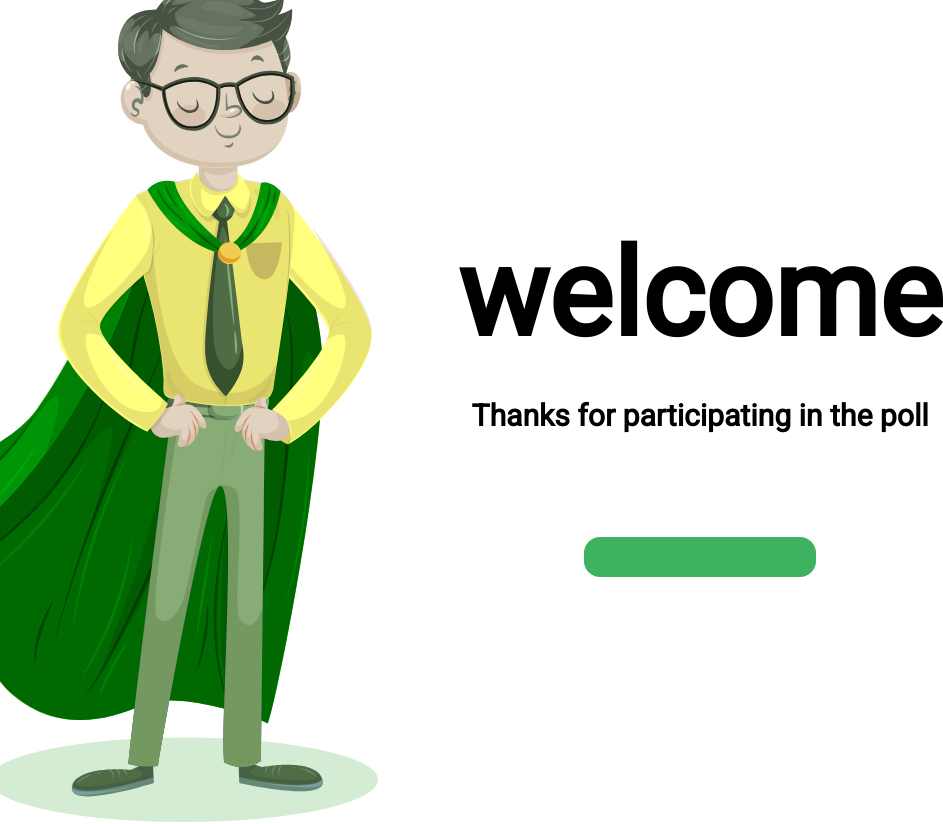
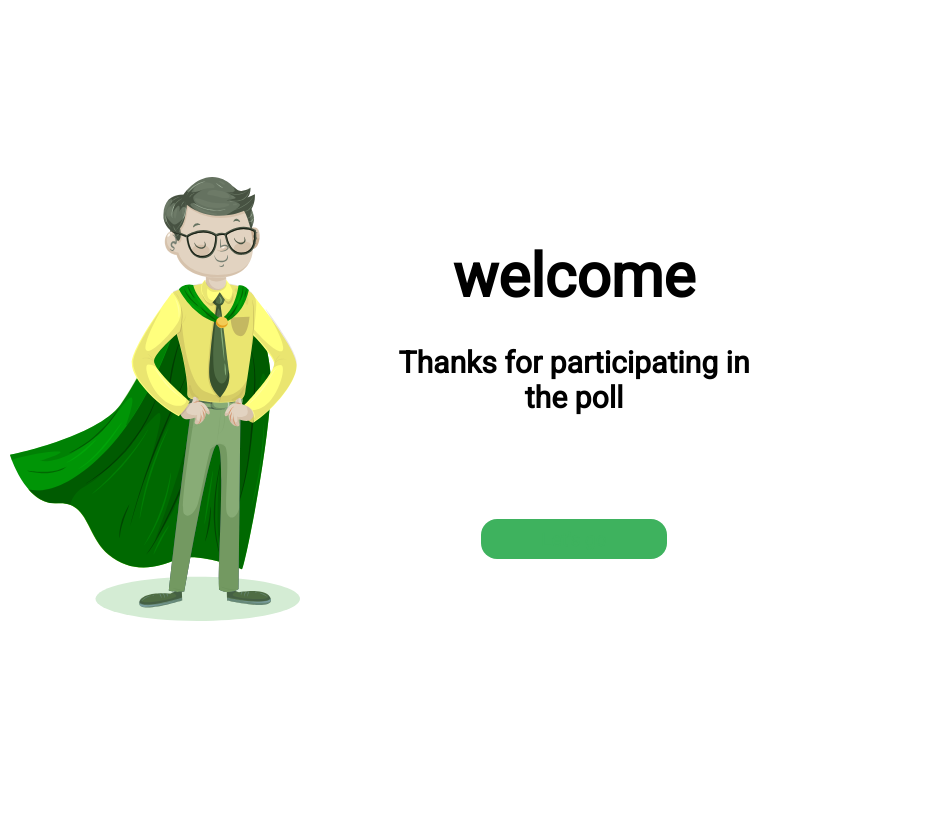
Before and after one commit to gustavoeyros/survey-form, a website: page index.html in a window 768 px wide. Shown: the whole page, 943 px wide, since content can reach past the window. After the commit the page ends 800 px from the top, so only its background shows below. Drawn offline with Linux system fonts and the light colour scheme.

Commit message:
feat: first page tablet responsive

```diff
--- a/assets/css/styles.css
+++ b/assets/css/styles.css
@@ -741,3 +741,16 @@ display: flex;
 
     }
 }
+
+/* --------------- Tablet --------------- */
+
+@media (min-width: 768px) and (max-width: 1025px){
+  /*First page*/
+  .first-img{
+    width: 300px;
+    padding-left: 1rem;
+  }
+  .info-welcome h1{
+    font-size: 6rem;
+  }
+}
--- a/index.html
+++ b/index.html
@@ -11,7 +11,7 @@
 <body>
     <main>
         <figure>
-            <img src="./assets/img/welcome.svg">
+            <img src="./assets/img/welcome.svg" class="first-img">
         </figure>
 
         <article class="welcome-desc">
```
